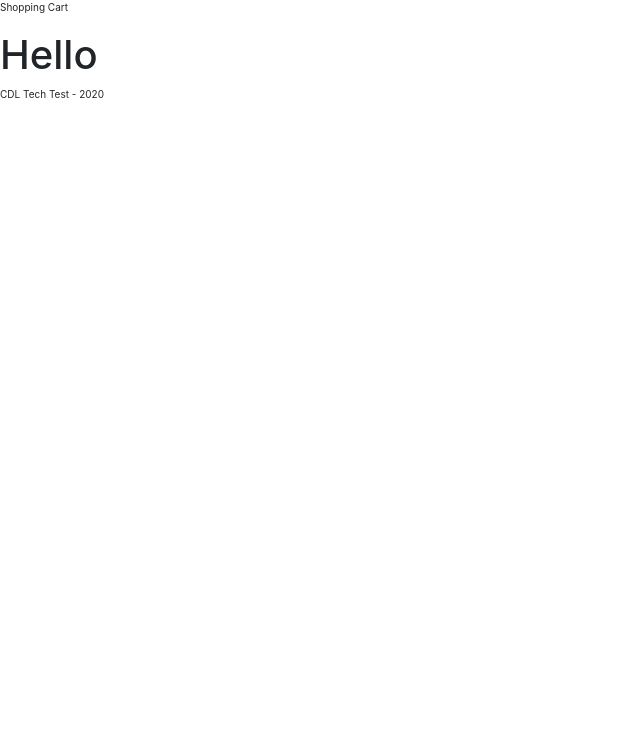
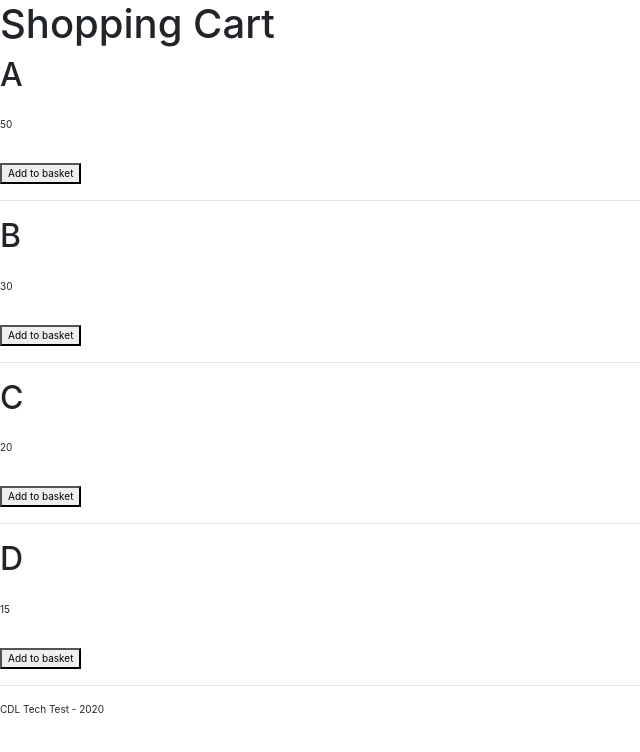
Before and after one commit to Michael-Hutchinson/checkout-system, a React (Create React App) app: page / in a window 1280 px wide. Shown: the top 752 px of the page, without its empty margins (0-640 px from the left). Built offline with nearby package versions, Linux system fonts and the light colour scheme.

Commit message:
Add products component
- mapped prop to display items from array

```diff
--- a/src/App.js
+++ b/src/App.js
@@ -2,16 +2,19 @@ import React from 'react';
 
 //includes
 import './assets/css/default.min.css';
+import productData from './assets/data/products';
 
 //components
 import Header from './components/header/header';
 import Footer from './components/footer/footer';
+import Products from './components/main/products'
 
 function App() {
+  const prods = productData.map(item => <Products key={item.name} item={item} />)
   return (
     <div>
       <Header />
-      <h1>Hello</h1>
+      {prods}
       <Footer />
     </div>
   );
--- a/src/assets/data/products.json
+++ b/src/assets/data/products.js
@@ -1,20 +1,22 @@
-[
+const productData = [
     {
-      "item": "A",
+      "name": "A",
       "price": 50,
       "specialPrice": 130
     },
     {
-      "item": "B",
+      "name": "B",
       "price": 30,
       "specialPrice": 45
     },
     {
-      "item": "C",
+      "name": "C",
       "price": 20
     },
     {
-      "item": "D",
+      "name": "D",
       "price": 15
     }
   ]
+
+  export default productData
--- a/src/components/header/header.js
+++ b/src/components/header/header.js
@@ -3,7 +3,7 @@ import React from 'react';
 function Header() {
   return (
     <header>
-      <p>Shopping Cart</p>
+      <h1>Shopping Cart</h1>
     </header>
   );
 }
--- /dev/null
+++ b/src/components/main/products.js
@@ -0,0 +1,16 @@
+import React from 'react';
+
+function Products(props) {
+  return (
+    <section>
+        <h2>{props.item.name}</h2>
+        <br />
+        <p>{props.item.price}</p>
+        <br />
+        <button>Add to basket</button>
+        <hr />
+    </section>
+  );
+}
+
+export default Products;
```
